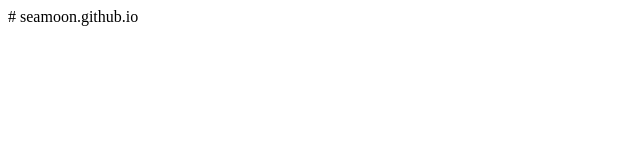
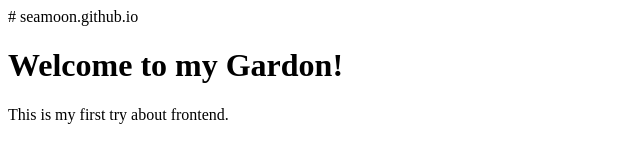
Before and after one commit to seamoon76/seamoon.github.io, a plain HTML site: page index.html in a window 1280 px wide. Shown: the whole page, without its empty margins (0-640 px from the left). Drawn offline with Linux system fonts and the light colour scheme.

Commit message:
change index.html

```diff
--- a/index.html
+++ b/index.html
@@ -1 +1,18 @@
 # seamoon.github.io
+<!DOCTYPE html>
+<html lang="en">
+<head>
+    <meta charset="UTF-8">
+    <meta http-equiv="X-UA-Compatible" content="IE=edge">
+    <meta name="viewport" content="width=device-width, initial-scale=1.0">
+    <title>SeamoonLittleGardon</title>
+</head>
+<body>
+    <h1>
+        Welcome to my Gardon!
+    </h1>
+    <p>
+        This is my first try about frontend.
+    </p>
+</body>
+</html>
```
